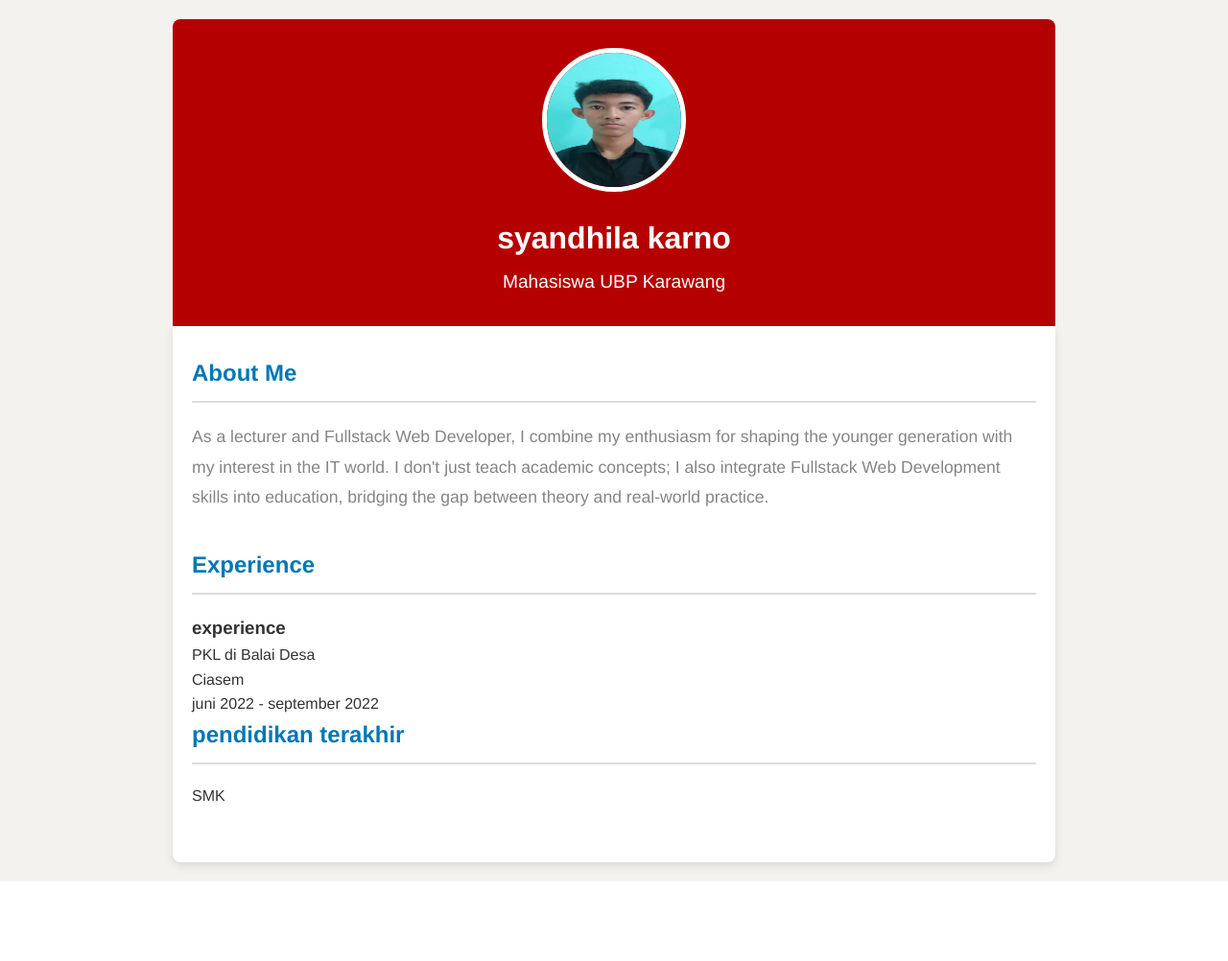
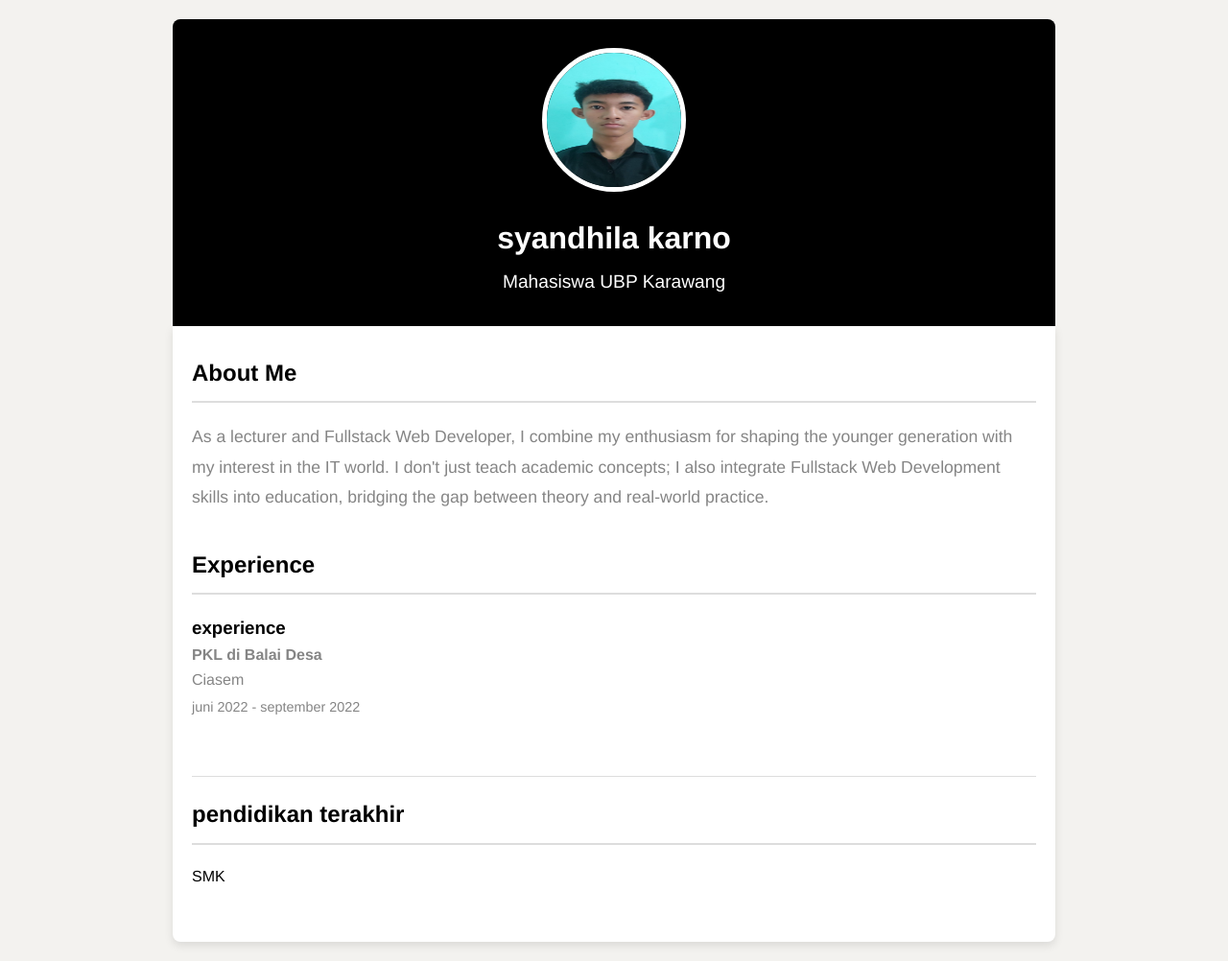
Before and after one commit to syandhilakarno/syandhilakarno.github.io, a PHP site: page / in a window 1280 px wide. Shown: the whole page at 96% size. Before the commit the page ends 919 px from the top, so only its background shows below. Run offline with PHP 8.4, Linux system fonts and the light colour scheme.

Commit message:
Update 11.css

```diff
--- a/cv online/11.css
+++ b/cv online/11.css
@@ -5,20 +5,18 @@
     box-sizing: border-box;
   }
 
-  /* Body styling */
   body {
     font-family: "Helvetica", "Arial", sans-serif;
     background-color: #f3f2ef;
-    color: #333;
+    color: #000000;
     line-height: 1.6;
     padding: 20px;
     max-width: 960px;
     margin: 0 auto;
   }
 
-  /* Header section (profile header) */
   .profile-header {
-    background-color: #b50000;
+    background-color: #000000;
     color: white;
     padding: 30px 20px;
     border-radius: 8px 8px 0 0;
@@ -41,7 +39,6 @@
     font-size: 1.2em;
   }
 
-  /* Main profile section */
   .profile-container {
     background-color: white;
     padding: 30px 20px;
@@ -49,16 +46,14 @@
     border-radius: 0 0 8px 8px;
   }
 
-  /* Section title styling */
   .profile-section-title {
     font-size: 1.5em;
-    color: #0077b5;
+    color: #000000;
     margin-bottom: 20px;
     border-bottom: 2px solid #ddd;
     padding-bottom: 10px;
   }
 
-/* About me section */
 .about-me {
     margin-bottom: 35px;
   }
@@ -70,35 +65,34 @@
     line-height: 1.8;
   }
 
-  /* Experience section */
-  .experience-item {
+  .experience {
     margin-bottom: 20px;
     padding-bottom: 20px;
     border-bottom: 1px solid #ddd;
   }
 
-  .experience-item:last-child {
+  .experience:last-child {
     border-bottom: none;
   }
 
-  .experience-item h3 {
-    font-size: 1.2em;
-    color: #ffff00;
+  .experience .role {
+    font-weight: bold;
+    font-size: 1em;
+    color: #858585;
+  }
+  .experience .company {
+    font-size: 1em;
+    color: #858585;
     margin-bottom: 5px;
   }
 
-  .experience-item .role {
+  .experience .duration {
+    font-size: 0.9em;
+    color: #858585;
+  }
+
+  .Education .role {
     font-weight: bold;
-    font-size: 1em;
-    color: #333;
-  }
-  .experience-item .company {
-    font-size: 1em;
-    color: #555;
+    color: #858585;
     margin-bottom: 5px;
   }
-
-  .experience-item .duration {
-    font-size: 0.9em;
-    color: #999;
-  }
```
